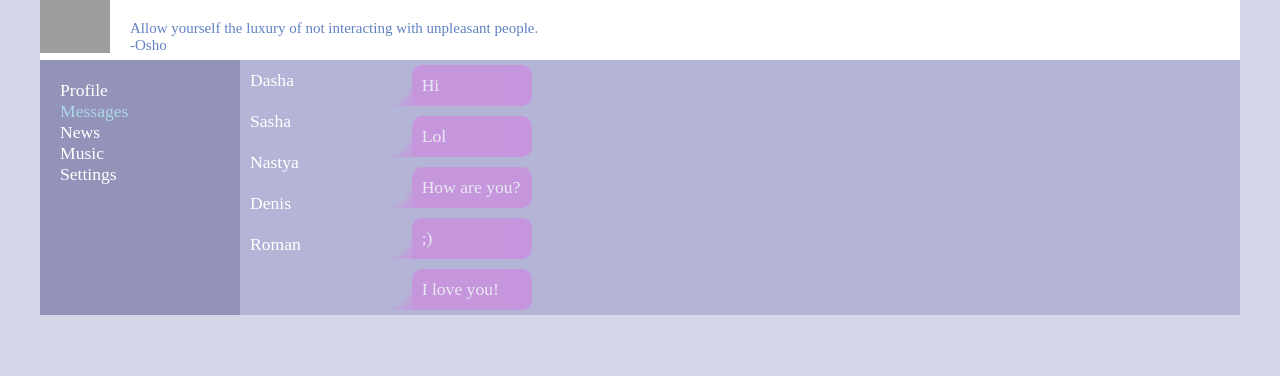
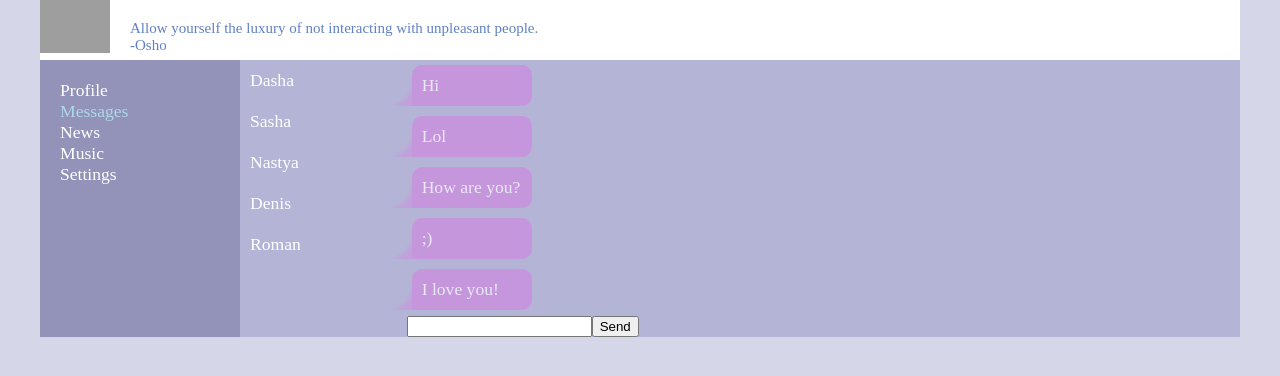
Before and after one commit to DubrovskayaDarya/social-network, a React (Create React App) app: page /dialogs in a window 1280 px wide. Shown: the top 376 px of the page. Built offline with nearby package versions, Linux system fonts and the light colour scheme; grey boxes are pictures that could not be loaded; a web font is replaced by a local one.

Commit message:
adding 'send Message' input+button

```diff
--- a/package.json
+++ b/package.json
@@ -2,7 +2,7 @@
   "name": "samurai-way",
   "version": "0.1.0",
   "private": true,
-  "homepage": "",
+  "homepage": "https://DubrovskayaDarya.github.io/social-network",
   "dependencies": {
     "@testing-library/jest-dom": "5.14.1",
     "@testing-library/react": "12.0.0",
@@ -11,7 +11,7 @@
     "axios": "0.26.0",
     "classnames": "2.3.1",
     "formik": "2.2.9",
-    "gh-pages": "3.2.3",
+    "gh-pages": "^3.2.3",
     "jest": "27.5.1",
     "react": "17.0.2",
     "react-dom": "17.0.2",
--- a/src/App.tsx
+++ b/src/App.tsx
@@ -25,7 +25,7 @@ function App(props: AppType) {
                 <NavBar/>
                 <div className={'app-wrapper-content'}>
                     <Routes>
-                        <Route path={'/dialogs'} element={<Dialogs data={props.dialogs}/>}/>
+                        <Route path={'/dialogs/*'} element={<Dialogs data={props.dialogs}/>}/>
                         <Route path={'/profile'} element={<Profile data={props.posts}/>}/>
                         <Route path={'/news'} element={<News/>}/>
                         <Route path={'/music'} element={<Music/>}/>
--- a/src/Components/Dialoges/Dialog/Message.tsx
+++ b/src/Components/Dialoges/Dialog/Message.tsx
@@ -1,21 +1,53 @@
-import React from "react";
-import { DialogsArrayType } from "../../..";
+import React, {ChangeEvent, MouseEvent, useState} from "react";
+import {DialogsArrayType} from "../../..";
 import s from "../Dialogs.module.css";
-
 
 type MessageType = {
     data: Array<DialogsArrayType>
 }
 
 export const Message = (props: MessageType) => {
+    let [messages, setMessages] = useState<Array<DialogsArrayType>>(props.data)
+    let [message, setMessage] = useState('');
+
+    const setMessageChangeHandler = (e: ChangeEvent<HTMLInputElement>) => {
+        setMessage(e.currentTarget.value)
+    };
+
+    const setMessageClickHandler = (e: MouseEvent<HTMLButtonElement>) => {
+        AddMessage(message);
+    };
+
+    const AddMessage = (messageNew: string) => {
+        let newM = {
+            id: 1,
+            name: 'Dasha',
+            link: '/dialogs/Dasha',
+            message: messageNew
+        };
+        let newMessage = [...messages, newM];
+        setMessages(newMessage);
+        setMessage('');
+    }
+
+
     return (
         <div>
-            {props.data.map((t) => {
-                return(
+            {messages.map((t) => {
+                return (
                     <div className={s.space}>
-                        <div className={s.messages}> {t.message} </div>
+                        <div className={s.messages}>
+                            {t.message}
+                        </div>
                     </div>)
             })}
+            <span>
+            <input
+                onChange={setMessageChangeHandler}
+                value={message}/>
+                <button
+                    onClick={setMessageClickHandler}>Send</button>
+            </span>
         </div>
     )
 }
--- a/src/redux/state.tsx
+++ b/src/redux/state.tsx
@@ -11,31 +11,31 @@ export let dialogsArray = [
     {
         id: 1,
         name: 'Dasha',
-        link: '/Dasha',
+        link: '/dialogs/Dasha',
         message: "Hi"
     },
     {
         id: 2,
         name: 'Sasha',
-        link: '/Sasha',
+        link: '/dialogs/Sasha',
         message: "Lol"
     },
     {
         id: 3,
         name: 'Nastya',
-        link: '/Nastya',
+        link: '/dialogs/Nastya',
         message: "How are you?"
     },
     {
         id: 4,
         name: 'Denis',
-        link: '/Denis',
+        link: '/dialogs/Denis',
         message: ";)"
     },
     {
         id: 5,
         name: 'Roman',
-        link: '/Roman',
+        link: '/dialogs/Roman',
         message: "I love you!"
     }
 ]
```
Also changed, not shown: 1 other file (tests, documents, lock files or other folders).
